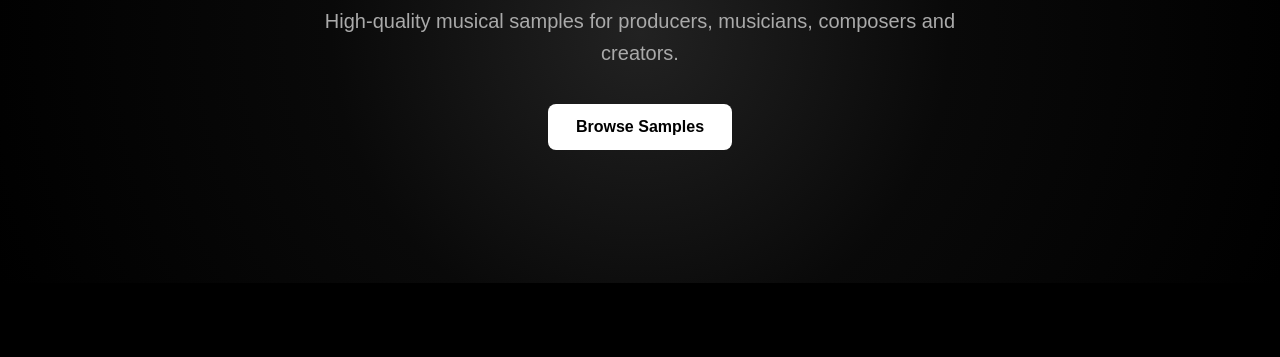
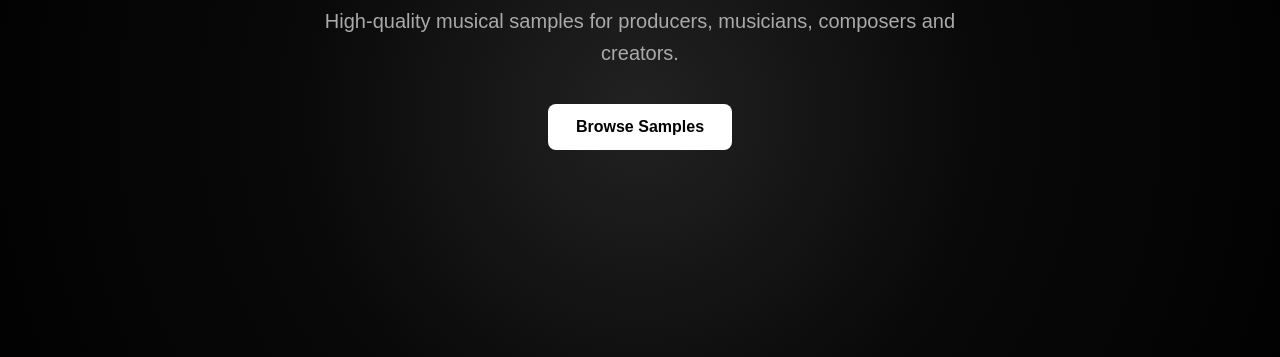
Before and after one commit to Totan17/WEBSITE-BUILDING, a plain HTML site: page index.html in a window 1280 px wide. Shown: the part 286-643 px from the top of the page. Drawn offline with Linux system fonts and the light colour scheme.

Commit message:
index.html

```diff
--- a/index.html
+++ b/index.html
@@ -19,9 +19,19 @@
 
         body {
             font-family: Arial, Helvetica, sans-serif;
-            background: #000;
             color: #fff;
             min-height: 100vh;
+
+            background:
+                radial-gradient(
+                    circle at center,
+                    #222 0%,
+                    #090909 45%,
+                    #000 100%
+                );
+
+            background-attachment: fixed;
+            background-size: cover;
         }
 
         /* HEADER */
@@ -71,14 +81,6 @@
             text-align: center;
 
             padding: 80px 20px;
-
-            background:
-                radial-gradient(
-                    circle at center,
-                    #222 0%,
-                    #090909 45%,
-                    #000 100%
-                );
         }
 
         .hero h1 {
```
